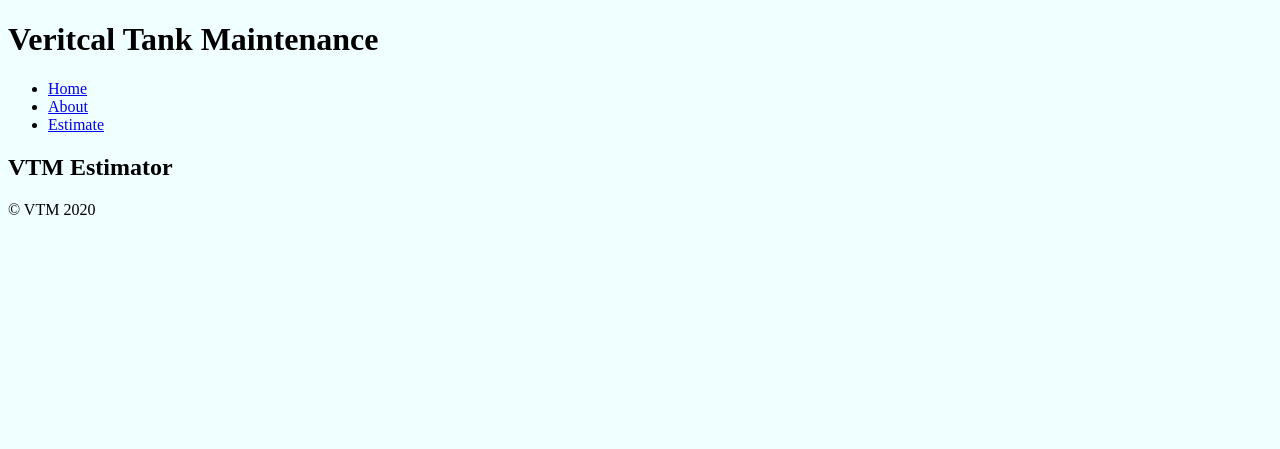
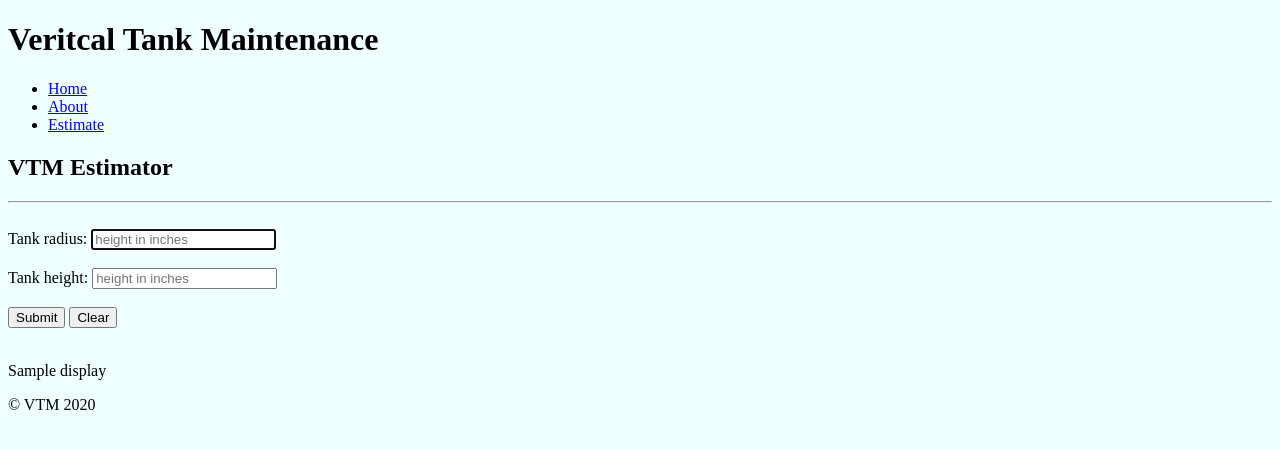
Before and after one commit to weichinglim/vtm_site, a Flask app: template templates/estimate.html in a window 1280 px wide. Shown: the top 449 px of the page. Run offline with Flask 2, Linux system fonts and the light colour scheme; the template is opened without the code that fills it: most values are stand-ins (such as "Sample title", 1, 10 or a date in 2020).

Commit message:
Created form and included calculations

```diff
--- a/app.py
+++ b/app.py
@@ -1,5 +1,5 @@
 from flask import Flask
-from flask import render_template
+from flask import render_template, request, redirect, url_for
 
 app = Flask(__name__)
 
@@ -11,9 +11,41 @@ def index():
 def about():
     return render_template('about.html', pageTitle='Vertical Tank Maintenance')
 
-@app.route('/estimate')
+@app.route('/estimate', methods=['POST', 'GET'])
 def estimate():
-    return render_template('estimate.html', pageTitle='Tank Painting Estimate')
+    price=''
+    if request.method == 'POST':
+        form = request.form
+        tankHeight = float(form['height'])
+        tankRadius = float(form['radius'])
+
+        #Area of tank top
+        pi = 3.14
+        area_top = 2*(pi*tankRadius*tankRadius)
+
+        #Area of tank sides
+        area_sides = 2*(pi*(tankRadius*tankHeight))
+
+        #Calculate total area
+        total_area = area_top+area_sides
+
+        #Convert total area in inches to square feet
+        total_sf = total_area/144
+
+        #Calculate material cost
+        materialCost = 25.00 #per square foot
+        total_mc = total_sf*materialCost
+
+        #Calculate labor cost
+        laborCost = 15.00 #per square foot
+        total_lc = total_sf*laborCost
+
+        #Total price
+        total_ce = total_mc+total_lc #total_ce = total cost estimate
+
+        #return redirect(url_for('index'))
+        return render_template('estimate.html', price=total_ce)
+    return render_template('estimate.html')
 
 if __name__ == '__main__':
     app.run(debug=True)
--- a/templates/base.html
+++ b/templates/base.html
@@ -29,4 +29,5 @@
     </footer>
 
 </body>
+
 </html>
--- a/templates/estimate.html
+++ b/templates/estimate.html
@@ -4,4 +4,28 @@
 
     <h2> VTM Estimator </h2>
 
+    <hr />
+    <br />
+
+    <form action="/estimate" method="POST">
+
+        <label for="radius">Tank radius:</label>
+        <input type="text" id="radius" name="radius" placeholder="height in inches" autofocus required/>
+        <br />
+        <br />
+        <label for="height">Tank height:</label>
+        <input type="text" id="height" name="height" placeholder="height in inches" />
+        <br />
+        <br />
+        <input type="submit" id="submit" value="Submit" />
+        <input type="reset" value="Clear" />
+
+    </form>
+    <br />
+    {% if price %}
+    <p>The estimate for painting is ${{'%0.2f'|format(price|float)}}</p>
+    {% endif %}
+
+    <p>{{ display }}</p>
+
 {% endblock %}
```
